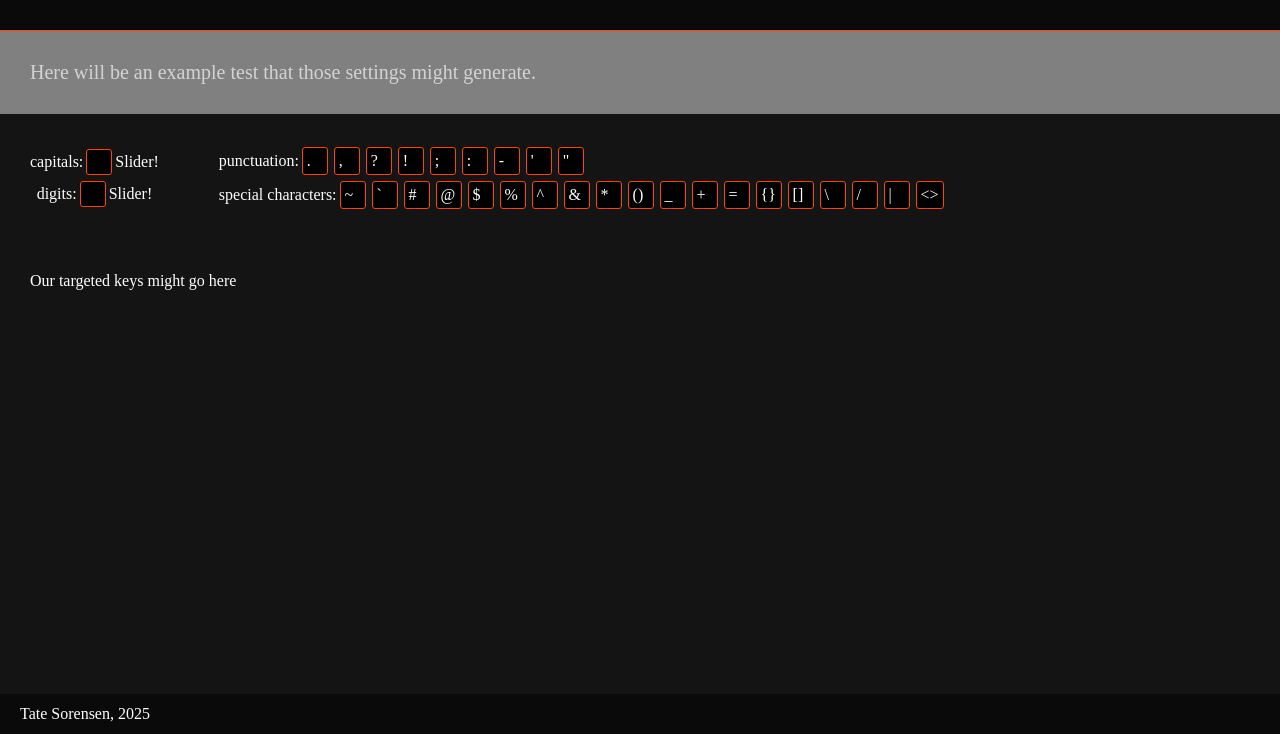
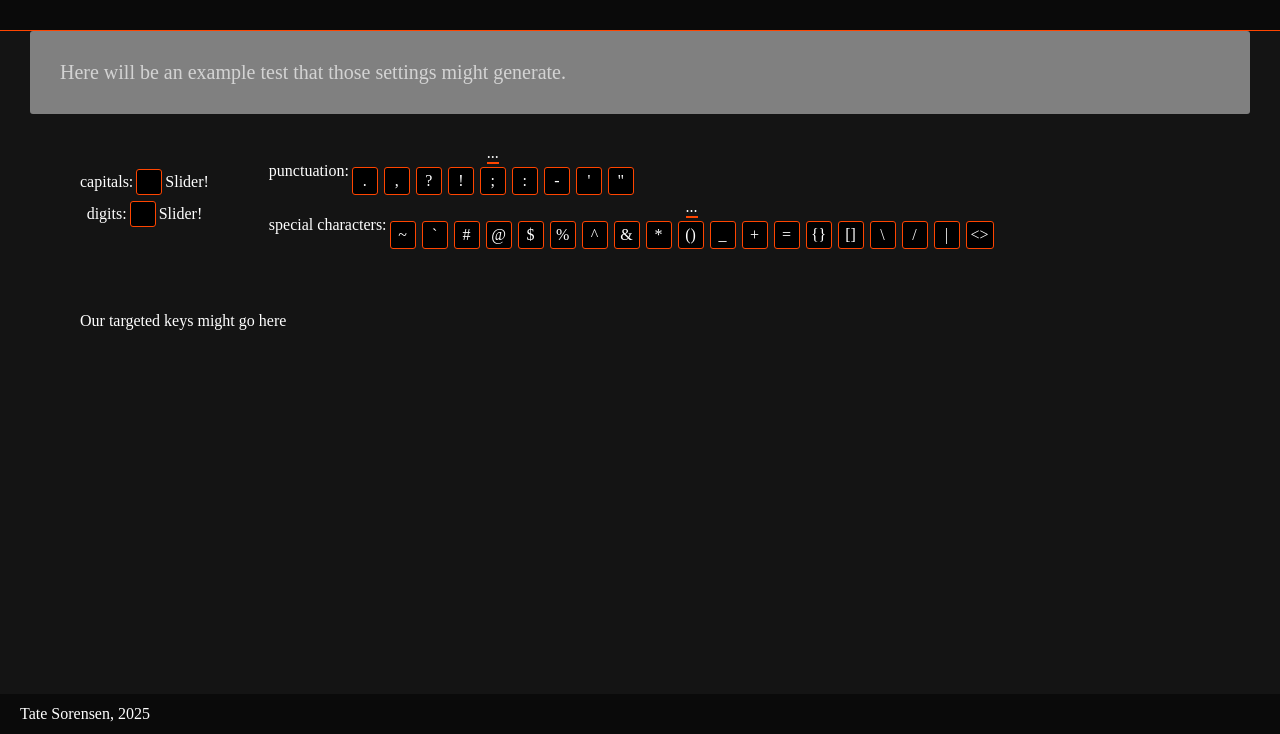
Before and after one commit to Voulu-2k6/blitzType, a plain HTML site: page settings.html in a window 1280 px wide. Shown: the part 66-800 px from the top of the page. Drawn offline with Linux system fonts and the light colour scheme.

Commit message:
more css edits

```diff
--- a/settings.css
+++ b/settings.css
@@ -1,9 +1,17 @@
 /*Split file to reduce clutter*/
-#previewBox {background-color: grey;
+#previewBox {
+    background-color: grey;
     color: lightgray;
     font-size: 20px;
+    margin: 0px 30px;
+    border-radius: 3px;
 }
-#settingsBox, .buttonSliderContainer, .switchHolder, .switchLists div{
+#settingsBox, #targetBox{
+    flex-grow: 1;
+    margin: 0px 50px;
+}
+
+#settingsBox, .buttonSliderContainer, .switchHolder, .list {
     display: flex;
     flex-direction: row;
     justify-content: flex-start;
@@ -15,12 +23,6 @@
     justify-content: flex-start;
     align-items: center;
 }
-#onList {
+#puncOn, #specialOn {
     border-bottom: 2px solid orangered;
 }
-
-#settingsBox{
-    flex-grow: 1;
-
-
-}
--- a/settings.html
+++ b/settings.html
@@ -37,10 +37,8 @@
                     <div class="switchHolder">
                         <p>punctuation:</p>
                         <div class="switchLists">
-                            <div class="onList" id="puncOn">
-
-                            </div>
-                            <div id="puncOff">
+                            <div class="list" id="puncOn">...</div>
+                            <div class="list" id="puncOff">
                                 <div id="periodSwitch" class="switch">.</div>
                                 <div id="commaSwitch" class="switch">,</div>
                                 <div id="questionSwitch" class="switch">?</div>
@@ -56,8 +54,8 @@
                     <div class="switchHolder">
                         <p>special characters:</p>
                         <div class="switchLists">
-                            <div class="onList" id="specialOn"></div>
-                            <div id="specialOff">
+                            <div class="list" id="specialOn">...</div>
+                            <div class="list" id="specialOff">
                                 <div id="tildeSwitch" class="switch">~</div>
                                 <div id="backquoteSwitch" class="switch">`</div>
                                 <div id="hashtagSwitch" class="switch">#</div>
@@ -82,7 +80,7 @@
                     </div>
                 </section>
             </article>
-            <section>
+            <section id="targetBox">
                 <p>Our targeted keys might go here</p>
             </section>
         </main>
```
